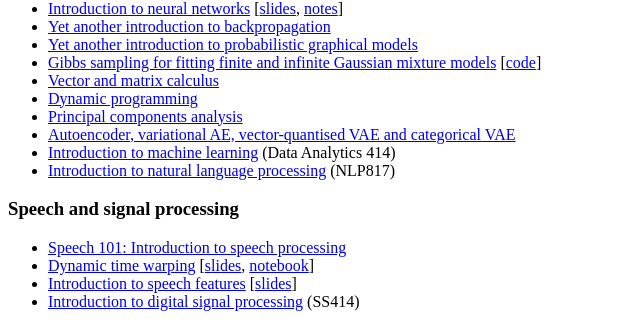
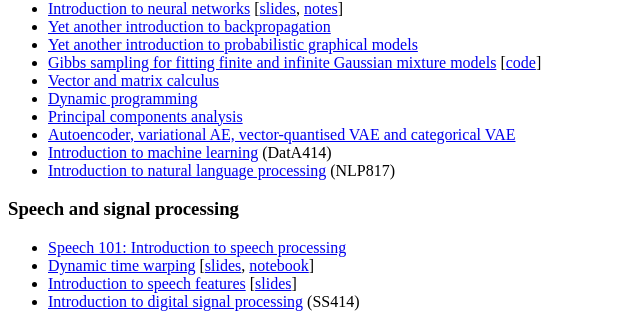
Before and after one commit to kamperh/kamperh.github.io, a Jekyll site: the page built from resources.md, in a window 1280 px wide. Shown: the part 171-503 px from the top of the page, without its empty margins (0-640 px from the left). Built offline with Jekyll 4.4.1, drawn with Linux system fonts in a browser that asks for light colours; a style sheet for code colours, icons or effects is not loaded.

Commit message:
Update resources.md

```diff
--- a/resources.md
+++ b/resources.md
@@ -26,7 +26,7 @@ My videos are all available on [YouTube](https://www.youtube.com/c/HermanKamperM
 - [Dynamic programming](/notes/kamper_dynamic_programming22.pdf)
 - [Principal components analysis](/notes/kamper_pca23.pdf)
 - [Autoencoder, variational AE, vector-quantised VAE and categorical VAE](https://github.com/kamperh/autoencoders_mnist/blob/master/ae_mnist.ipynb)
-- [Introduction to machine learning](https://www.kamperh.com/data414/#lecture-notes) (Data Analytics 414)
+- [Introduction to machine learning](https://www.kamperh.com/data414/#lecture-notes) (DatA414)
 - [Introduction to natural language processing](https://www.kamperh.com/nlp817/) (NLP817)
 
 
```
